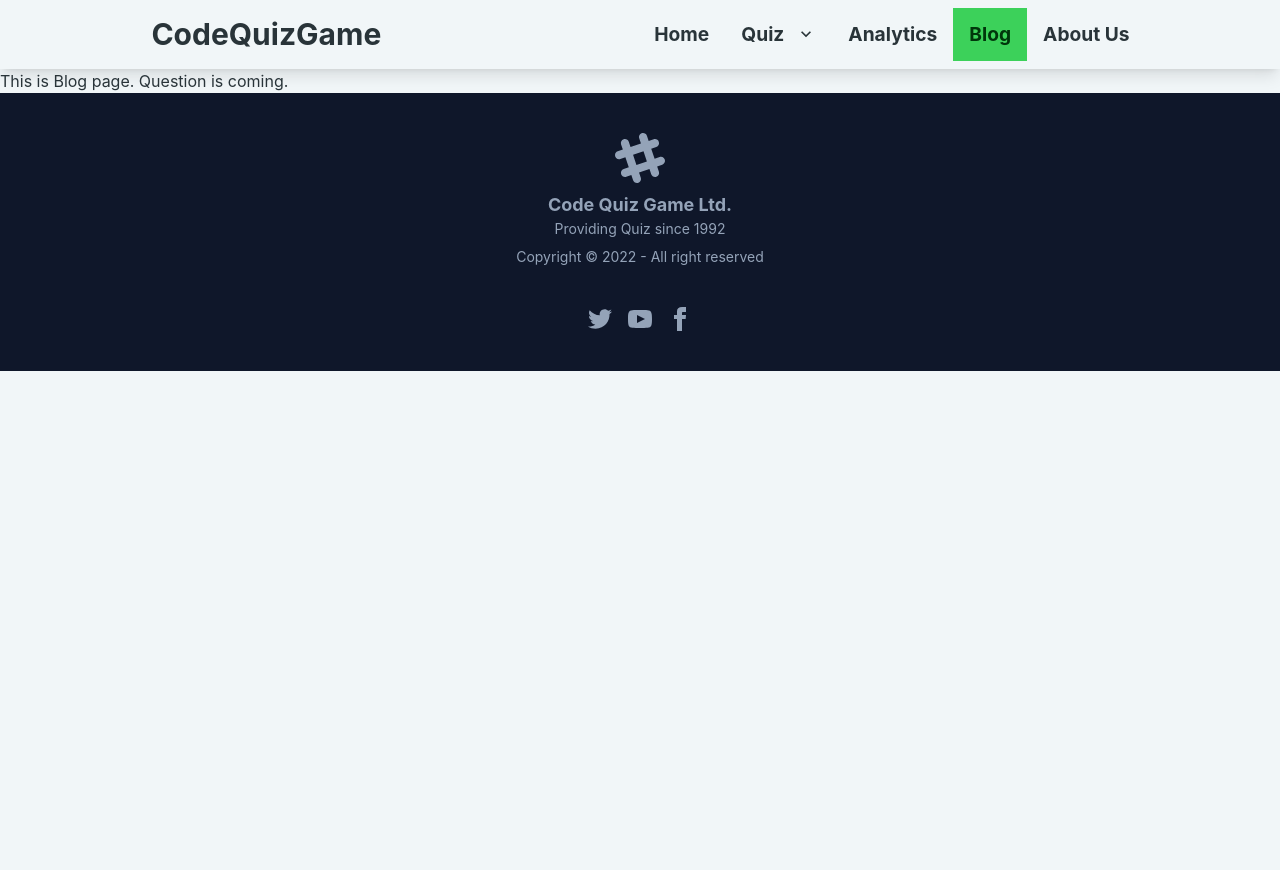
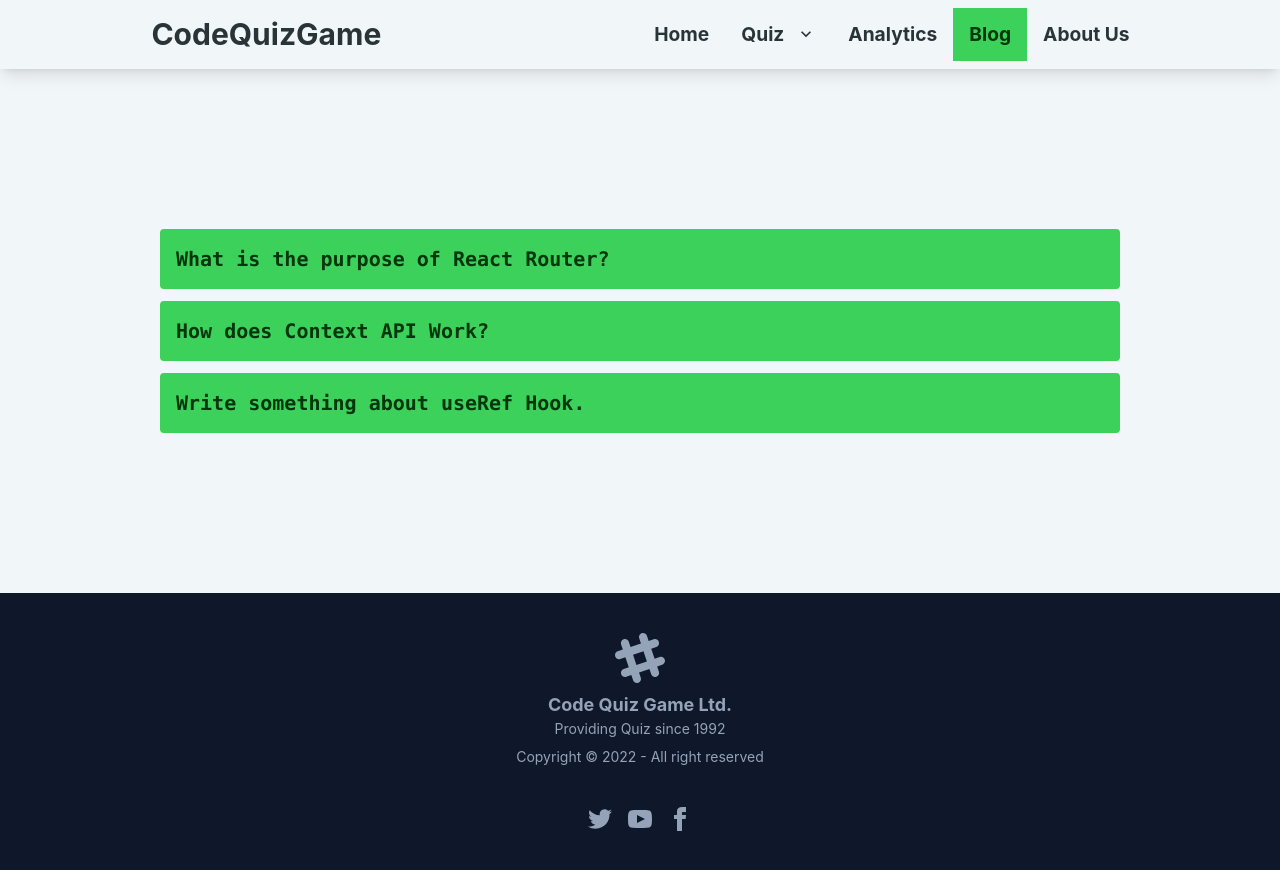
Before and after one commit to khubaibul/booking-bd, a React (Create React App) app: page /blog in a window 1280 px wide. Before the commit the page ends 800 px from the top, so only its background shows below. Built offline with nearby package versions, Linux system fonts and the light colour scheme.

Commit message:
6th commit & blog section are done

```diff
--- a/src/Components/Blog/Blog.js
+++ b/src/Components/Blog/Blog.js
@@ -2,8 +2,34 @@
 
 const Blog = () => {
     return (
-        <div>
-            <h1>This is Blog page. Question is coming.</h1>
+        <div className='w-[75%] mx-auto my-40'>
+            <div className="collapse rounded my-3">
+                <input type="checkbox" className="peer" />
+                <div className="collapse-title bg-primary text-primary-content peer-checked:bg-secondary peer-checked:text-secondary-content">
+                    <h2 className='text-xl font-bold font-mono'>What is the purpose of React Router?</h2>
+                </div>
+                <div className="collapse-content bg-primary text-primary-content peer-checked:bg-secondary peer-checked:text-secondary-content">
+                    <p>React create a virtual DOM that is the copy of real DOM tree in JavaScript. So when React needs to change the DOM, it will use the virtual DOM. Then the virtual DOM will try to find the changes by comparing with real DOm. Then update the only changing content. </p>
+                </div>
+            </div>
+            <div className="collapse rounded my-3">
+                <input type="checkbox" className="peer" />
+                <div className="collapse-title bg-primary text-primary-content peer-checked:bg-secondary peer-checked:text-secondary-content">
+                    <h2 className='text-xl font-bold font-mono'>How does Context API Work?</h2>
+                </div>
+                <div className="collapse-content bg-primary text-primary-content peer-checked:bg-secondary peer-checked:text-secondary-content">
+                    <p>React create a virtual DOM that is the copy of real DOM tree in JavaScript. So when React needs to change the DOM, it will use the virtual DOM. Then the virtual DOM will try to find the changes by comparing with real DOm. Then update the only changing content. </p>
+                </div>
+            </div>
+            <div className="collapse rounded my-3">
+                <input type="checkbox" className="peer" />
+                <div className="collapse-title bg-primary text-primary-content peer-checked:bg-secondary peer-checked:text-secondary-content">
+                    <h2 className='text-xl font-bold font-mono'>Write something about useRef Hook.</h2>
+                </div>
+                <div className="collapse-content bg-primary text-primary-content peer-checked:bg-secondary peer-checked:text-secondary-content">
+                    <p>React create a virtual DOM that is the copy of real DOM tree in JavaScript. So when React needs to change the DOM, it will use the virtual DOM. Then the virtual DOM will try to find the changes by comparing with real DOm. Then update the only changing content. </p>
+                </div>
+            </div>
         </div>
     );
 };
```
